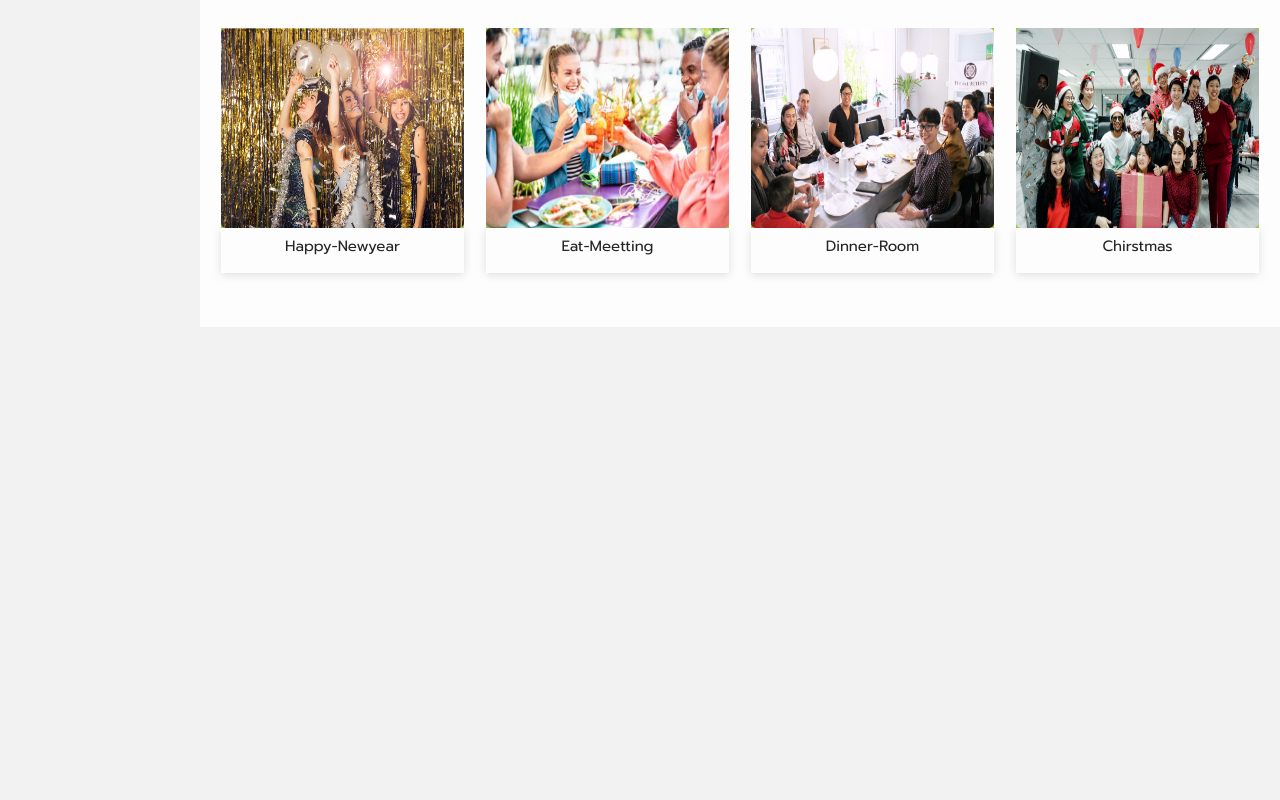
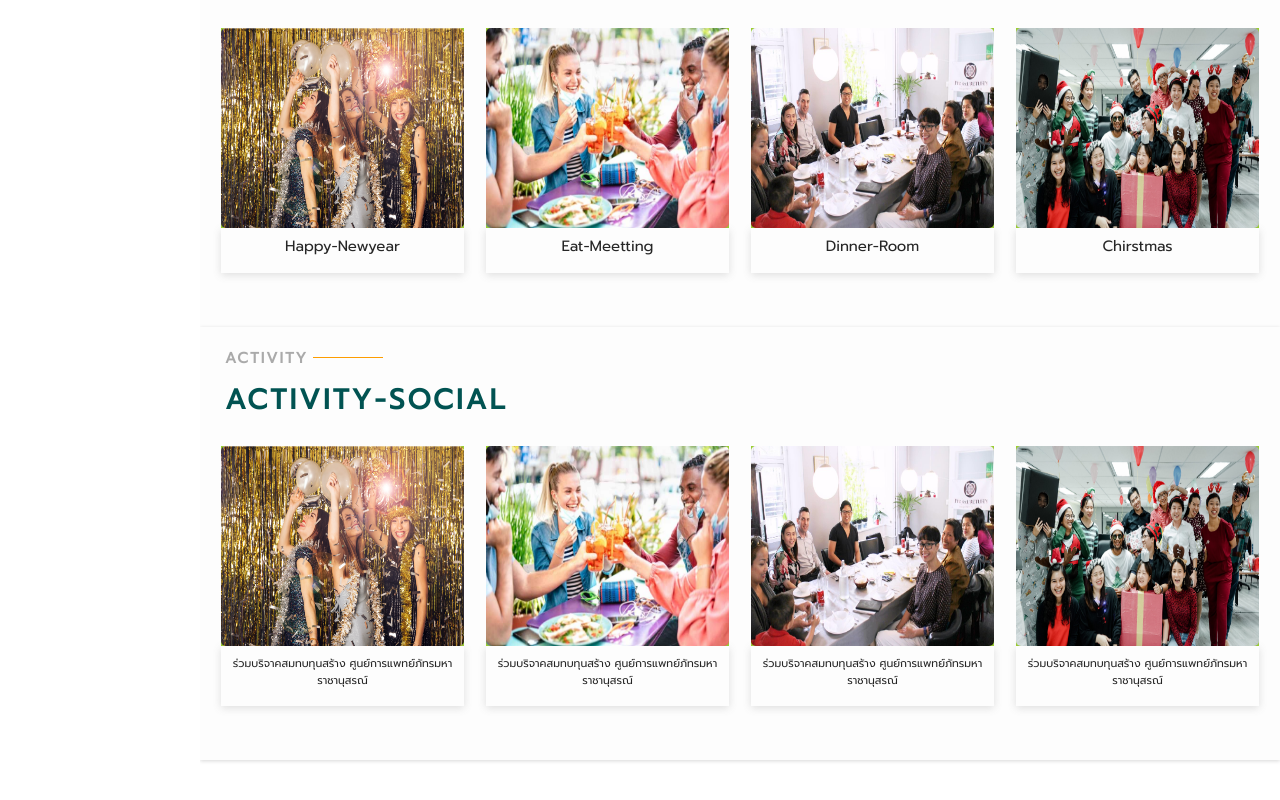
Before and after one commit to DaVitBack154/intranet, a React (Create React App) app in the folder client/: page / in a window 1280 px wide. Shown: the part 1180-1980 px from the top of the page. Before the commit the page ends 1557 px from the top, so only its background shows below. Built offline with nearby package versions, Linux system fonts and the light colour scheme.

Commit message:
home new

```diff
--- a/client/src/page/home.page.js
+++ b/client/src/page/home.page.js
@@ -8,7 +8,7 @@ import { Carousel } from 'react-responsive-carousel';
 
 const HomepageComponent = styled.div`
   display: flex;
-  background-color: transparent;
+  background-color: #FFFF;
 
   .content {
     width: 100%;
@@ -318,10 +318,11 @@ const HomepageComponent = styled.div`
   }
   //ส่วนข้อมูลข่าวสาร แบบสไลค์
 
-  //ส่วยของกิจกรรมพนักงาน
+  //ส่วนของกิจกรรมพนักงาน
   .activity-employee{
     width: 100%;
     background-color: #FDFDFD;
+    box-shadow: rgba(0, 0, 0, 0.16) 0px 1px 4px;
       .group-head{
         display: flex;
 
@@ -387,7 +388,79 @@ const HomepageComponent = styled.div`
       }
 
   }
-  //ส่วยของกิจกรรมพนักงาน
+  //ส่วนของกิจกรรมพนักงาน
+
+  //ส่วนของกิจกรรมเพื่อสังคม
+  .activity-social{
+    width: 100%;
+    background-color: #FDFDFD;
+    box-shadow: rgba(0, 0, 0, 0.16) 0px 1px 4px;
+      .group-head{
+        display: flex;
+
+        .acthead{
+          margin-top: 20px;
+          font-size: 15px;
+          font-weight: bold;
+          text-transform: uppercase;
+          color: #aaaaaa;
+          padding-left: 25px;
+          letter-spacing: 2px;
+        }
+
+        .line-head{
+          width: 70px;
+          height: 1px;
+          background-color: #FD9D00;
+          position: relative;
+          top: 30px;
+          left: 5px;
+          display: inline-block;
+        }
+      }
+
+      .act-ch{
+        width: 100%;
+        padding-left: 25px;
+        text-transform: uppercase;
+
+        .h-act{
+          color: #015352;
+          font-weight: bold;
+          letter-spacing: 3px;
+        }
+      }
+
+      .group-activity{
+        display: flex;
+        justify-content: space-around;
+        padding: 10px;
+
+        .box1-act,.box2-act,.box3-act,.box4-act{
+          width: 23%;
+          background-color: yellowgreen;
+
+          .text-act{
+            background-color: #FDFDFD;
+            padding: 10px;
+            font-size: 13px;
+            text-align: center;
+            font-weight: 500;
+            box-shadow: rgba(99, 99, 99, 0.2) 0px 2px 8px 0px;
+          }
+
+        }
+        .act-img{
+          width: 100%;
+          max-width: fit-content;
+          height: fit-content;
+          height: 200px;
+          border-radius: 5px;
+        }
+      }
+
+  }
+  //ส่วนของกิจกรรมเพื่อสังคม
 `;
 // const Contentportal = styled.div`
 //   background-color: transparent;
@@ -1004,11 +1077,48 @@ export default function HomePage() {
           {/* ส่วนข้อมูลกิจกรรม บริษัท */}
 
 
-          {/* <div className="information-company">
-            <div>
-              <h1>รอใส่กิจกรรมสังคม</h1>
+          {/* ส่วนข้อมูลกิจกรรม บริษัทเพื่อสังคม */}
+          <div className="activity-social">
+            <div className="group-head">
+              <h5 className="acthead">Activity</h5>
+              <div className="line-head"></div>
             </div>
-          </div> */}
+
+            <div className="act-ch">
+              {/* <img src="red.png" alt="" className="red-act" /> */}
+              <h1 className="h-act">Activity-Social</h1>
+            </div>
+
+            <div className="group-activity">
+              <div className="box1-act">
+                <img src="act1.png" alt="" className="act-img" />
+                <div className="text-act">
+                  <h5>ร่วมบริจาคสมทบทุนสร้าง ศูนย์การแพทย์ภัทรมหาราชานุสรณ์</h5>
+                </div>
+              </div>
+              <div className="box2-act">
+                <img src="act2.jpg" alt="" className="act-img" />
+                <div className="text-act">
+                  <h5>ร่วมบริจาคสมทบทุนสร้าง ศูนย์การแพทย์ภัทรมหาราชานุสรณ์</h5>
+                </div>
+              </div>
+              <div className="box3-act">
+                <img src="act3.jpg" alt="" className="act-img" />
+                <div className="text-act">
+                  <h5>ร่วมบริจาคสมทบทุนสร้าง ศูนย์การแพทย์ภัทรมหาราชานุสรณ์</h5>
+                </div>
+              </div>
+              <div className="box4-act">
+                <img src="act4.jpg" alt="" className="act-img" />
+                <div className="text-act">
+                  <h5>ร่วมบริจาคสมทบทุนสร้าง ศูนย์การแพทย์ภัทรมหาราชานุสรณ์</h5>
+                </div>
+              </div>
+            </div>
+            <br /><br />
+          </div>
+          {/* ส่วนข้อมูลกิจกรรม บริษัทเพื่อสังคม */}
+
 
         </div>
       </HomepageComponent>
```
